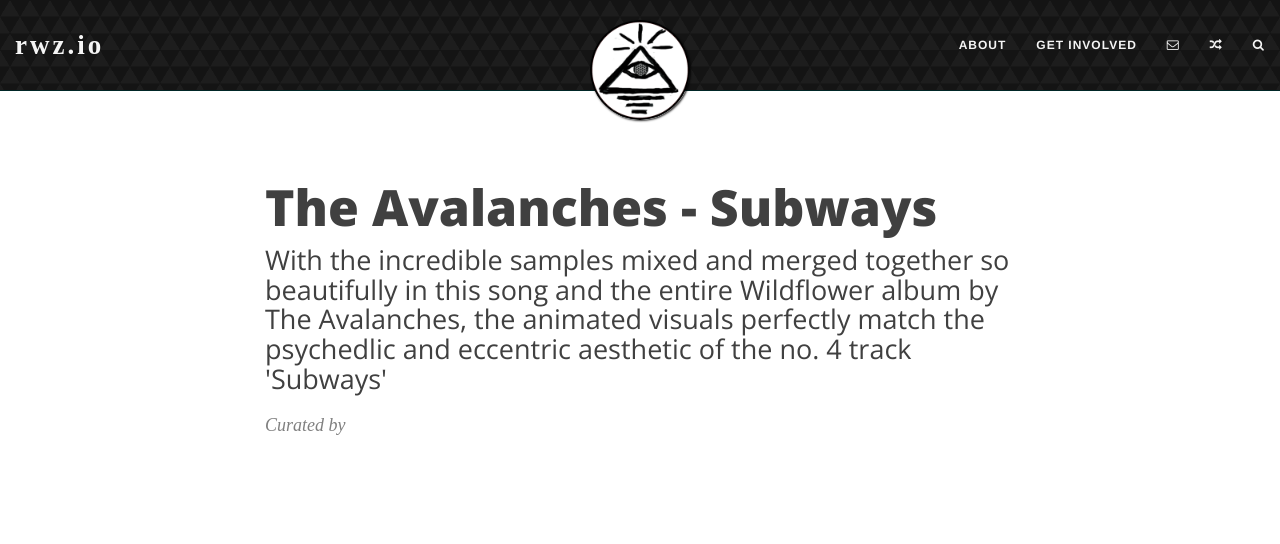
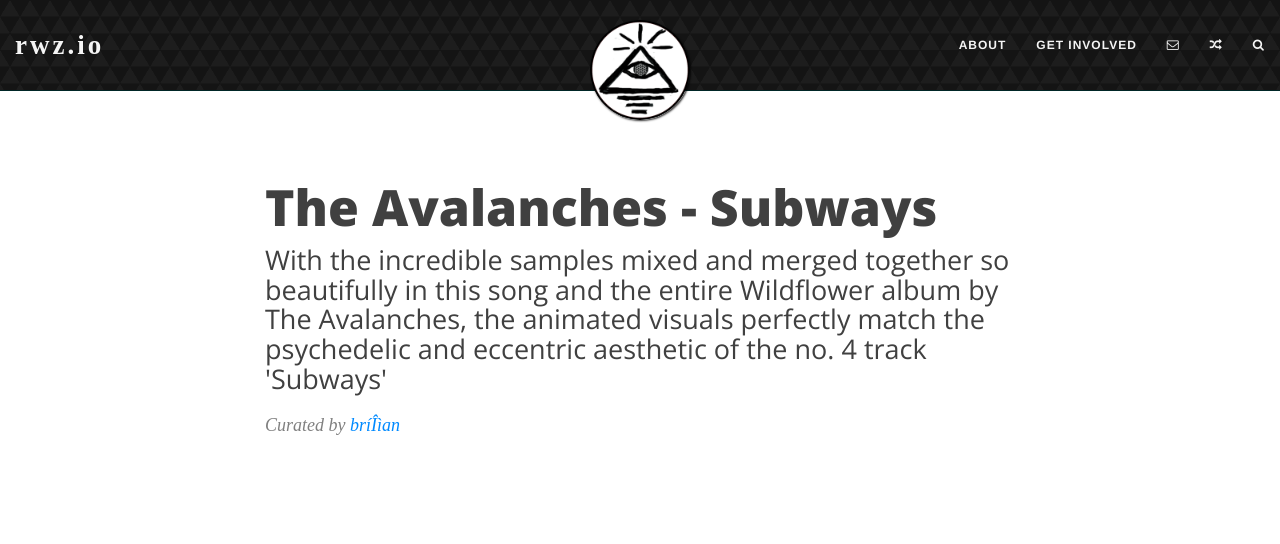
Before and after one commit to rhymeswithzion/rwz-test, a Jekyll site: the page built from _posts/2017-05-29-the-avalanches-subways.md, in a window 1280 px wide and 1400 px high. Shown: the top 544 px of the window. Built offline with Jekyll 4.4.1, drawn with Linux system fonts in a browser that asks for light colours; some web fonts are replaced; comment, search, counter and statistics services are not loaded; some of the changed lines change nothing that is shown; grey boxes are pictures that could not be loaded.

Commit message:
Update 2017-05-29-the-avalanches-subways.md

```diff
--- a/_posts/2017-05-29-the-avalanches-subways.md
+++ b/_posts/2017-05-29-the-avalanches-subways.md
@@ -6,11 +6,12 @@
 subtitle: >-
   With the incredible samples mixed and merged together so beautifully in this
   song and the entire Wildflower album by The Avalanches, the animated visuals
-  perfectly match the psychedlic and eccentric aesthetic of the no. 4 track
+  perfectly match the psychedelic and eccentric aesthetic of the no. 4 track
   'Subways'
 image: 'http://img.youtube.com/vi/bPIMfOIuEe4/mqdefault.jpg'
+author: brian
 ---
-<style>.embed-container { position: relative; padding-bottom: 56.25%; height: 0; overflow: hidden; max-width: 100%; } .embed-container iframe, .embed-container object, .embed-container embed { position: absolute; top: 0; left: 0; width: 100%; height: 100%; }</style><br />
+<br />
 <div class="embed-container">
 <iframe allowfullscreen="" frameborder="0" height="315" src="https://www.youtube.com/embed/bPIMfOIuEe4?rel=0&am;showinfo=0" width="560"></iframe></div>
 <br>
@@ -28,9 +29,9 @@
 
 *The Avalanches are an Australian electronic music group formed in Melbourne in 1997. They are known for their two studio albums, Since I Left You (2000) and Wildflower (2016), as well as their live and recorded DJ sets. Since I Left You was a critical and commercial success, receiving multiple awards, and has been considered both one of the best Australian albums of all time and best albums of the 2000s. It was followed in 2016 by Wildflower, which also released to critical acclaim.*
 
-[Read more about the Avalanches on Wikipedia](https://en.wikipedia.org/wiki/The_Avalanches)
+<a href="https://en.wikipedia.org/wiki/The_Avalanches" target="_blank">Read more about the Avalanches on Wikipedia</a>.
 
-[Read more about the cool story behind their Wildflower album on Wikipedia](https://en.wikipedia.org/wiki/Wildflower_(The_Avalanches_album))
+<a href="https://en.wikipedia.org/wiki/Wildflower_(The_Avalanches_album)" target="_blank">Read more about the cool story behind their Wildflower album on Wikipedia</a>
 
 #### Attributions
 
```
